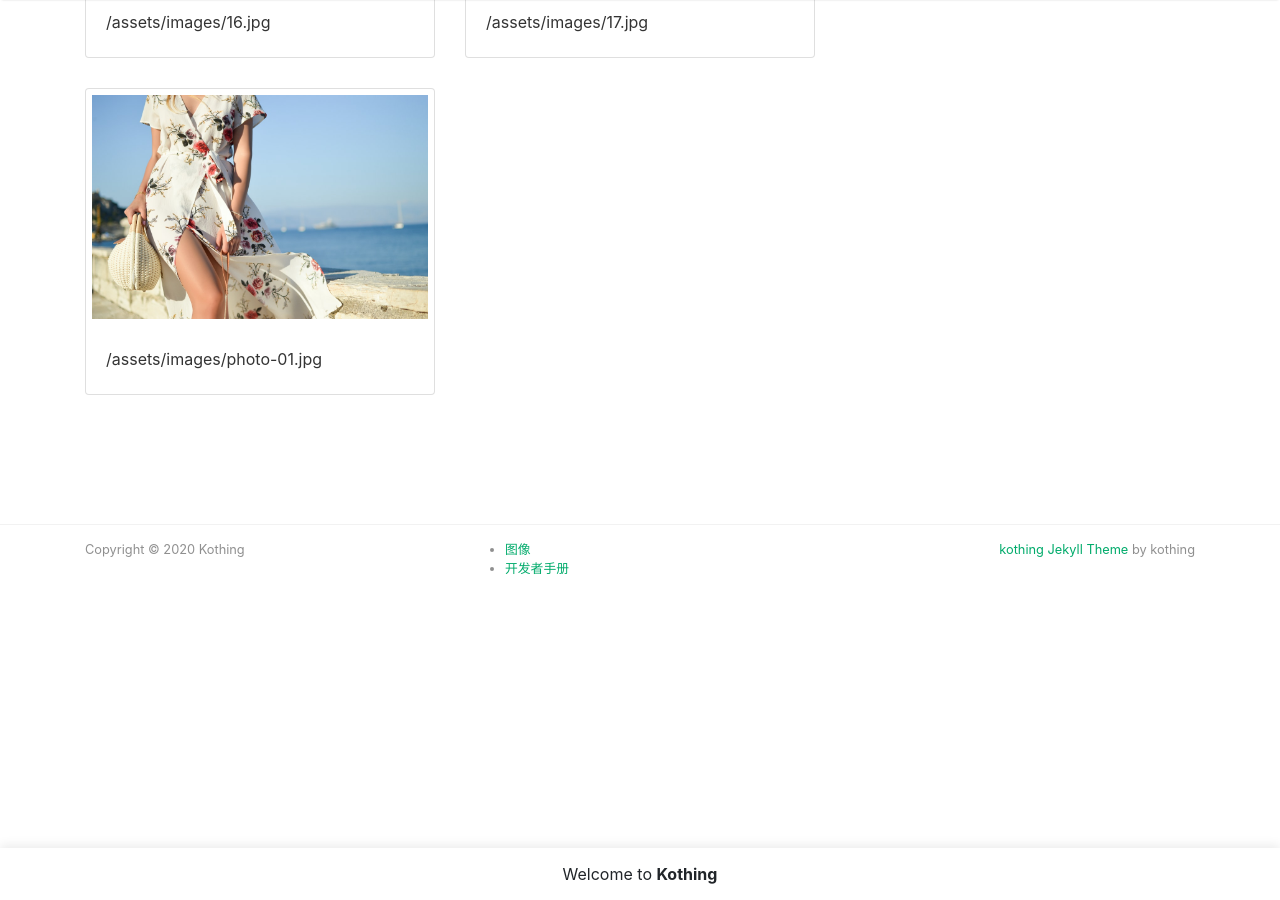
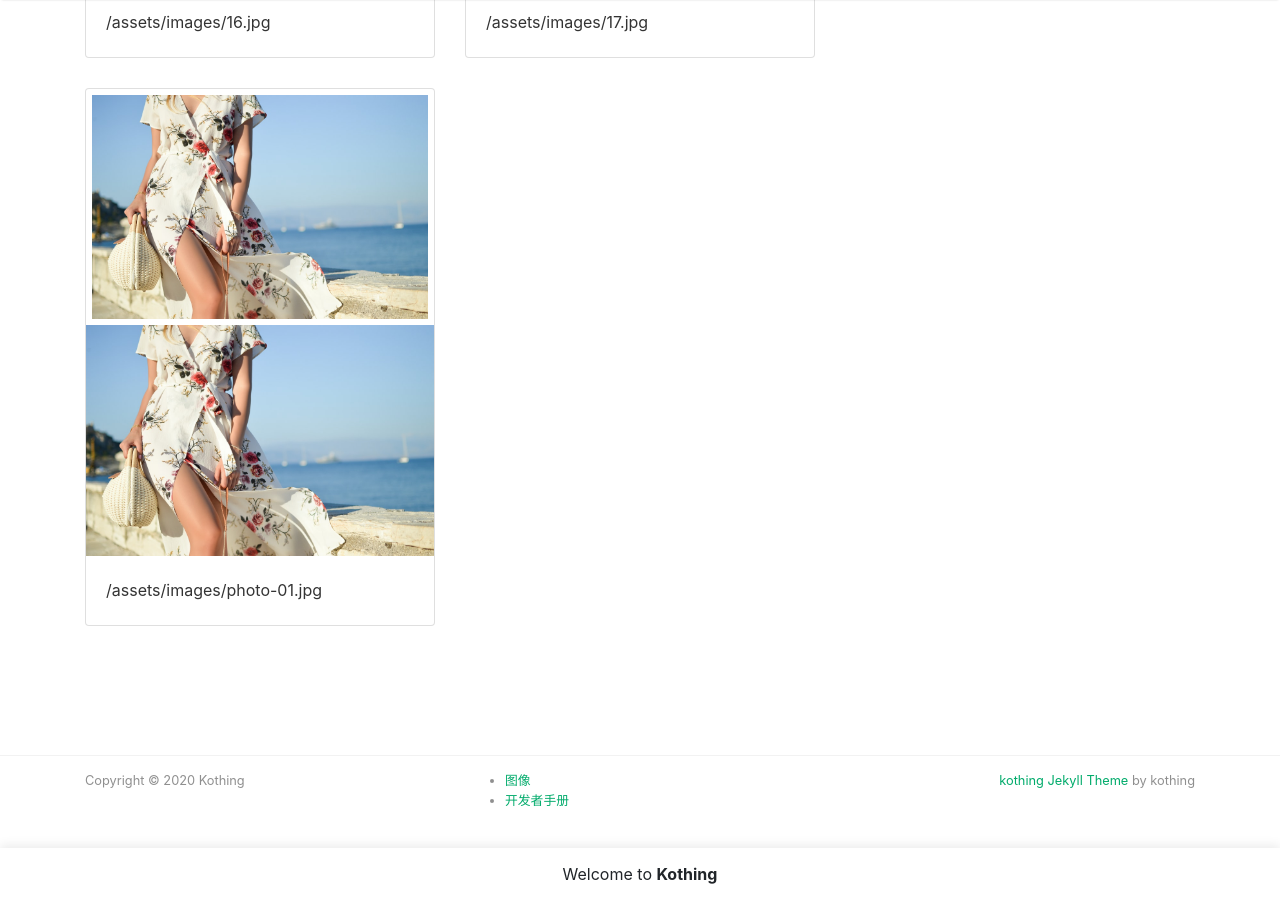
Before and after one commit to kothing/kothing.github.io, a Jekyll site: the page built from _pages/image.md, in a window 1280 px wide and 900 px high, scrolled down 2218 px. Built offline with Jekyll 4.4.1, drawn with Linux system fonts in a browser that asks for light colours; nearby versions of some CDN libraries; comment, search, counter and statistics services are not loaded.

Commit message:
Update image.md

```diff
--- a/_pages/image.md
+++ b/_pages/image.md
@@ -134,6 +134,7 @@ comments: false
     <div class="col-lg-4 col-md-6 mb-30px card-group">
       <div class="card h-100">
         <div class="maxthumb"><img class="img-fluid" src='https://kothing.github.io/assets/images/photo-01.jpg' /></div>
+        <img src="https://github.com/kothing/kothing.github.io/blob/master/assets/images/photo-01.jpg"/>
         <div class="card-body">/assets/images/photo-01.jpg</div>
       </div>
     </div>
```
